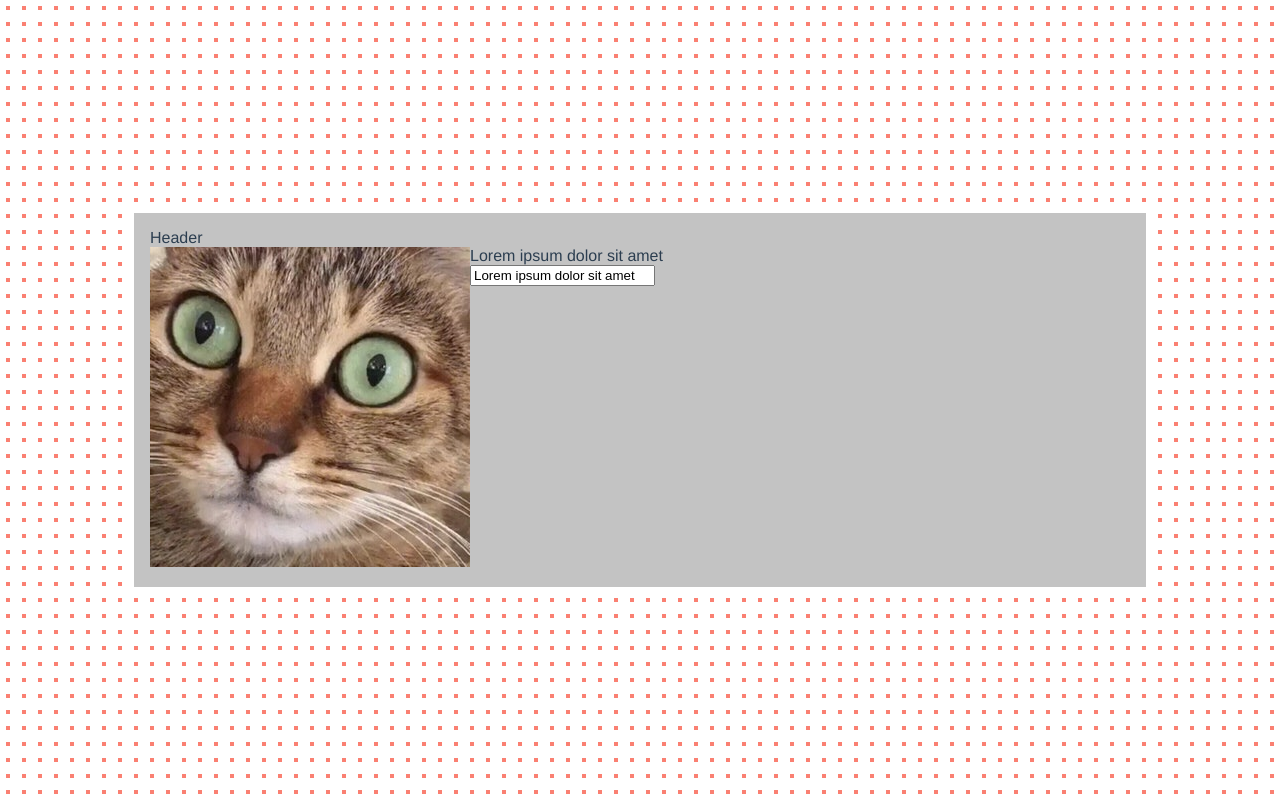
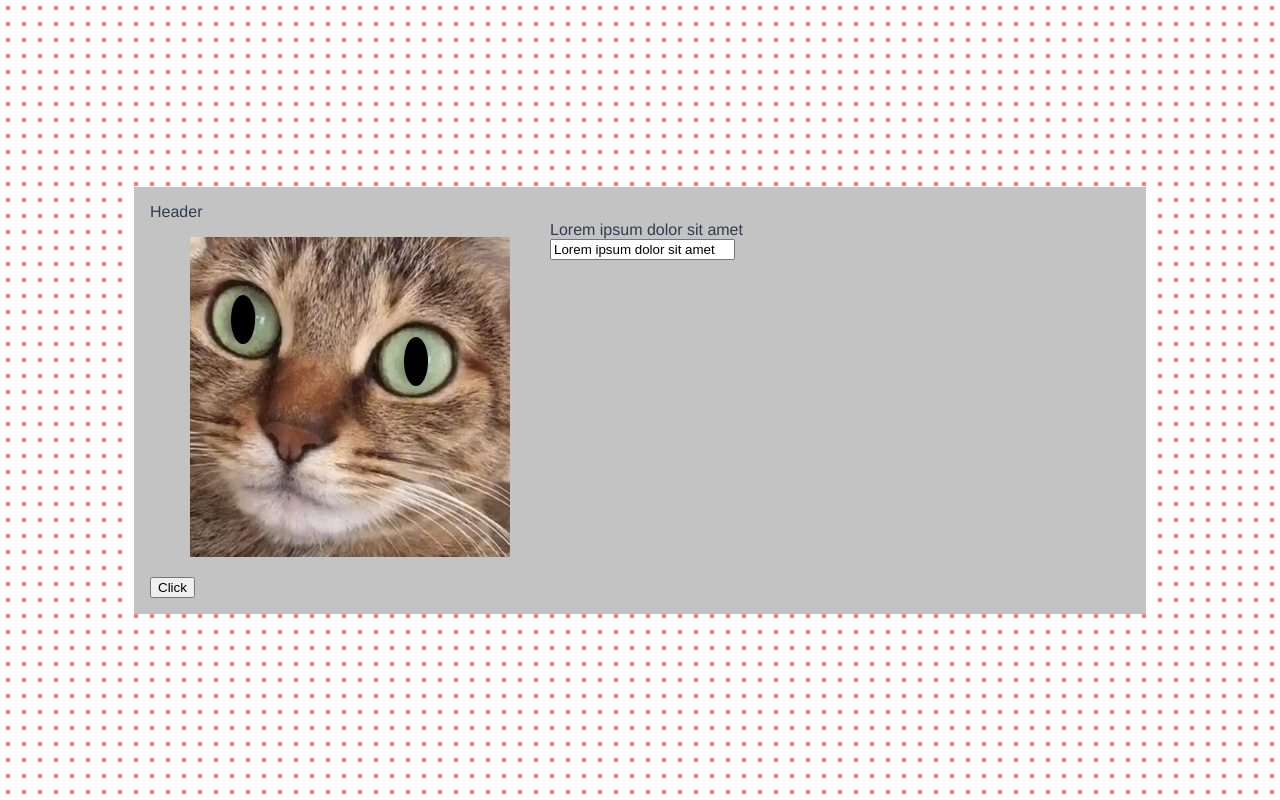
Before and after one commit to maurer2/cataract, a Vue app: page / in a window 1280 px wide. Built offline with nearby package versions, Linux system fonts and the light colour scheme.

Commit message:
Added basic pupil effect

```diff
--- a/package.json
+++ b/package.json
@@ -23,6 +23,8 @@
     "eslint-plugin-jsx-a11y": "^6.1.1",
     "eslint-plugin-react": "^7.10.0",
     "mocha": "^5.2.0",
+    "node-sass": "^4.9.3",
+    "sass-loader": "^7.1.0",
     "ts-node": "^7.0.0",
     "typescript": "^2.9.2",
     "typescript-eslint-parser": "^16.0.1",
--- a/src/components/PupilsComponent.vue
+++ b/src/components/PupilsComponent.vue
@@ -1,7 +1,14 @@
 <template>
-  <aside>
-    <img src="../assets/pupils.jpg" alt="" />
-  </aside>
+  <div>
+    <figure class="figure">
+      <img src="../assets/pupils.jpg" class="image" alt="cat" />
+      <div class="pupil pupil-left" v-bind:class="{ 'pupil--is-dash': isDash }"></div>
+      <div class="pupil pupil-right" v-bind:class="{ 'pupil--is-dash': isDash }"></div>
+    </figure>
+    <button @click="isDash = !isDash">
+      Click
+    </button>
+  </div>
 </template>
 
 <script lang="ts">
@@ -11,6 +18,7 @@ import { Component, Prop, Vue } from 'vue-property-decorator';
 export default class PupilsComponent extends Vue {
     //@Prop()
     //currentSignal: string= '';
+    private isDash: boolean = true;
 
     constructor(){
         super();
@@ -18,6 +26,32 @@ export default class PupilsComponent extends Vue {
 }
 </script>
 
-<style lang="pcss" scoped>
+<style lang="scss" scoped>
+.figure {
+  position: relative;
+}
 
+.pupil {
+  position: absolute;
+  width: 15%;
+  height: 15%;
+  border-radius: 50%;
+  background: black;
+  transform: scaleX(1);
+  transition: transform 0.2s;
+
+  &--is-dash {
+    transform: scaleX(0.5);
+  }
+
+  &-left {
+    top: 18%;
+    left: 9%;
+  }
+
+  &-right {
+    left: 63%;
+    top: 31%;
+  }
+}
 </style>
```
Also changed, not shown: 1 other file (tests, documents, lock files or other folders).
